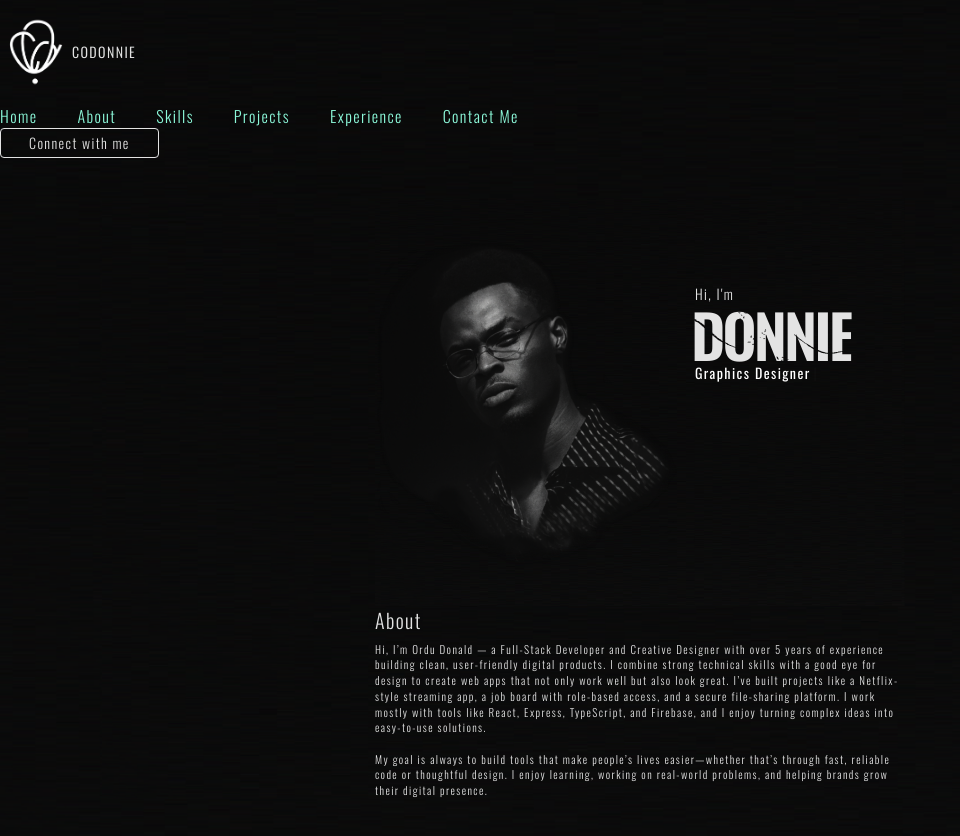
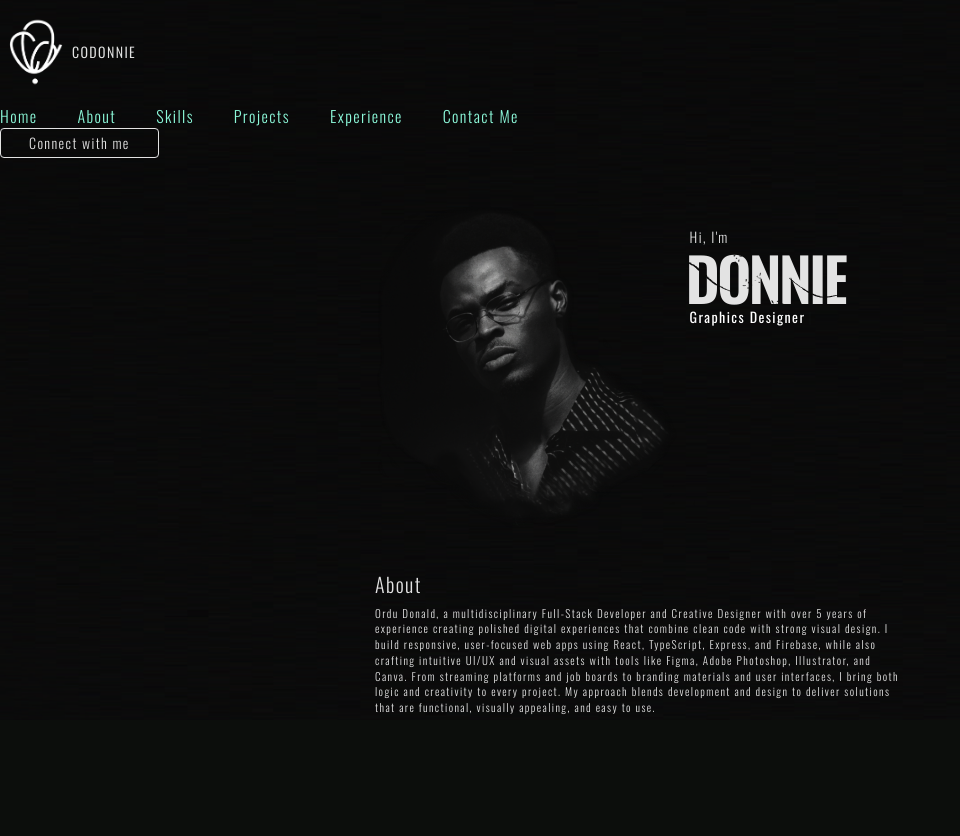
Before and after one commit to CODonnie/CODfolio, a React (Vite) app: page / in a window 1280 px wide. Shown: the top 836 px of the page, without its empty margins (0-960 px from the left). After the commit the page ends 800 px from the top, so only its background shows below. Built offline with nearby package versions, Linux system fonts and the light colour scheme.

Commit message:
random size, position and color adjustments

```diff
--- a/src/components/Main/About.jsx
+++ b/src/components/Main/About.jsx
@@ -1,19 +1,26 @@
-import React from 'react'
+import React from "react";
 
 const About = () => {
-    return (
-        <div className='flex justify-center items-center w-full relative'>
-            {/* main div */}
-            <div className="mobabout z-10 flex flex-col gap-2">
-                <h2 className='text-xl '>About</h2>
-                <p className=''>Hi, I’m Ordu Donald — a Full-Stack Developer and Creative Designer with over 5 years of experience building clean, user-friendly digital products. I combine strong technical skills with a good eye for design to create web apps that not only work well but also look great.
+  return (
+    <div className="flex justify-center items-center w-full relative">
+      {/* main div */}
+      <div className="mobabout z-10 flex flex-col gap-2">
+        <h2 className="text-xl ">About</h2>
+        <p className="">
+          Ordu Donald, a multidisciplinary Full-Stack Developer and Creative
+          Designer with over 5 years of experience creating polished digital
+          experiences that combine clean code with strong visual design. I build
+          responsive, user-focused web apps using React, TypeScript, Express,
+          and Firebase, while also crafting intuitive UI/UX and visual assets
+          with tools like Figma, Adobe Photoshop, Illustrator, and Canva. From
+          streaming platforms and job boards to branding materials and user
+          interfaces, I bring both logic and creativity to every project. My
+          approach blends development and design to deliver solutions that are
+          functional, visually appealing, and easy to use.
+        </p>
+      </div>
+    </div>
+  );
+};
 
-I’ve built projects like a Netflix-style streaming app, a job board with role-based access, and a secure file-sharing platform. I work mostly with tools like React, Express, TypeScript, and Firebase, and I enjoy turning complex ideas into easy-to-use solutions.<br /><br/>
-
-My goal is always to build tools that make people’s lives easier—whether that’s through fast, reliable code or thoughtful design. I enjoy learning, working on real-world problems, and helping brands grow their digital presence.</p>
-            </div>
-        </div>
-    )
-}
-
-export default About
+export default About;
--- a/src/components/Main/Body.jsx
+++ b/src/components/Main/Body.jsx
@@ -7,8 +7,8 @@ import Skills from './Skills'
 
 const Body = () => {
   return (
-    <div className='flex px-[8%] py-10 flex-col gap-5 relative backg'>
-      <div className='flex flex-col backg'>
+    <div className='flex px-[8%] py-1 flex-col gap-5 relative'>
+      <div className='flex flex-col'>
         <Hero />
         <About />
       </div>
--- a/src/components/Main/Hero.jsx
+++ b/src/components/Main/Hero.jsx
@@ -11,12 +11,12 @@ const Hero = () => {
     });
 
     return (
-        <div className='flex justify-center items-center w-full relative'>
-            <div className="mobhero relative z-10 backg grid grid-cols-3 justify-center items-center">
-                <div className='flex flex-col justify-center items-start absolute top-[21%] right-[10%] z-0'>
+        <div className='flex justify-center items-center w-full'>
+            <div className="mobhero relative z-10 grid grid-cols-3 justify-center items-center">
+                <div className='flex flex-col justify-center items-start absolute top-[16%] right-[11%] z-0'>
                     <p className='px-1'>Hi, I'm</p>
                     <p className='text-6xl font-semibold tracking-tighter leading-none textEffect'>DONNIE</p>
-                    <p className='px-1'><span style={{fontWeight: 'normal', color: 'white'}}>{text}<Cursor cursorStyle='|'/></span></p>
+                    <p className='px-1'><span style={{fontWeight: 'normal', color: 'white'}}>{text}<Cursor cursorColor="hsl(163, 88%, 76%)" cursorStyle='|'/></span></p>
                 </div>
                 <img src={assets.dee} alt="" className='w-80 z-20 col-span-2' />
             </div>
--- a/src/components/Main/Skills.jsx
+++ b/src/components/Main/Skills.jsx
@@ -3,7 +3,10 @@ import React from 'react'
 const Skills = () => {
     return (
         <div className='flex justify-center items-center w-full'>
-            <div className='mobskills'></div>
+            <div className='mobskills flex flex-col gap-4'>
+			<p className='text-xl'>Skills</p>
+			<div className=''></div>
+			</div>
         </div>
     )
 }
--- a/src/components/Navigations/Navbar.jsx
+++ b/src/components/Navigations/Navbar.jsx
@@ -39,7 +39,7 @@ const Navbar = () => {
             {/* main nav */}
             <main className='w-full flex flex-col'>
                 <div className='flex justify-between items-center px-5 my-4 sm:px-0'>
-                    <Menu className='block sm:hidden' onClick={() => setAside(!aside)} />
+                    <Menu className='block text-[hsl(var(--accent-color))] sm:hidden' onClick={() => setAside(!aside)} />
                     <div className={`${aside ? "flex justify-end items-center invisible" : 'flex justify-end items-center'}`}>
                         <img src={assets.codLogo1} alt='COD Logo' className='w-10 h-10 sm:w-18 sm:h-18' />
                         <p className='text-sm font-[350]'>CODONNIE</p>
--- a/src/components/Navigations/Sidebar.jsx
+++ b/src/components/Navigations/Sidebar.jsx
@@ -14,7 +14,7 @@ const Sidebar = ({ children, aside, setAside, expanded, setExpanded }) => {
                     </div>
                     <div className='flex justify-between items-center gap-5 duration-500'>
                         {expanded ? <FoldHorizontal onClick={() => setExpanded(!expanded)} /> : <UnfoldHorizontal onClick={() => setExpanded(!expanded)} />}
-                        <X onClick={() => setAside(!aside)
+                        <X className='text-[hsl(var(--accent-color))]' onClick={() => setAside(!aside)
                             } />
                     </div>
                 </div>
--- a/src/index.css
+++ b/src/index.css
@@ -49,10 +49,6 @@
     aspect-ratio: 1.3;
     overflow: hidden;
     max-width: 530px;
-    background-image: url("./assets/background.png");
-    background-size: cover;
-    background-position: center;
-    background-repeat: no-repeat;
 }
 @utility mobabout {
     width: 100%;
```
